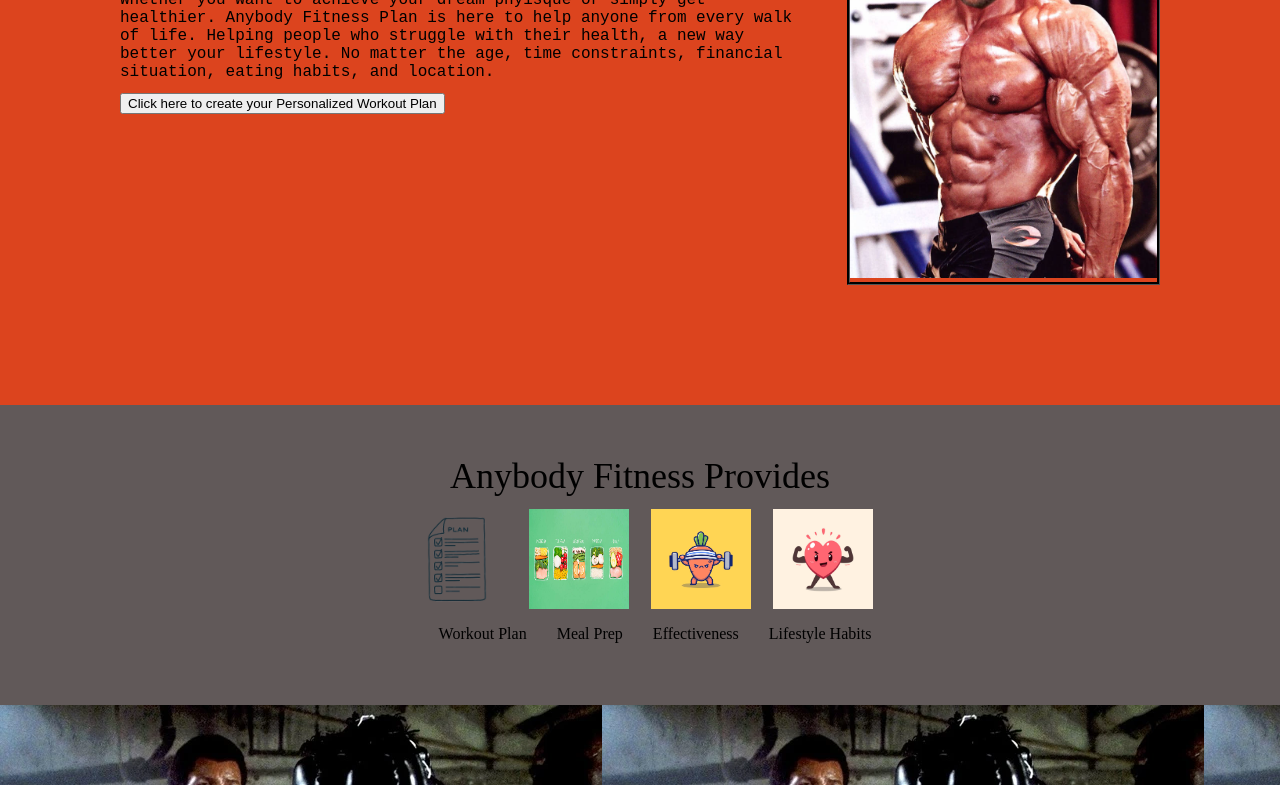
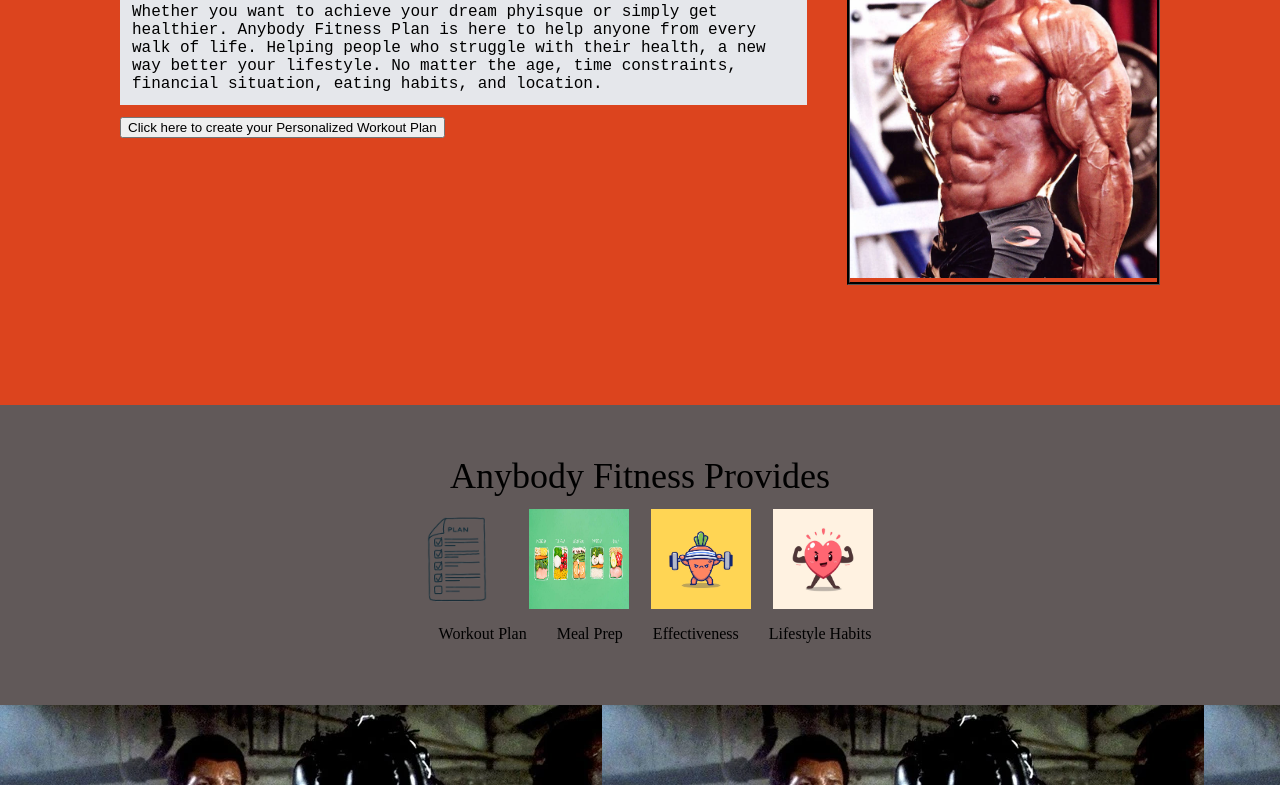
Before and after one commit to georgetsai2028/Landing-Page, a plain HTML site: page index.html in a window 1280 px wide. Shown: the part 315-1100 px from the top of the page. Drawn offline with Linux system fonts and the light colour scheme.

Commit message:
Changed padding and background color for summarized div

```diff
--- a/style.css
+++ b/style.css
@@ -62,9 +62,11 @@ a {
   margin-bottom: 6px;
 }
 .summarized {
+    padding: 12px;
     display: flex;
     margin-bottom:12px;
     font-family: 'Courier New', Courier, monospace;
+    background-color: #E5E7EB;
 }
 
 .personalized-picture {
```
